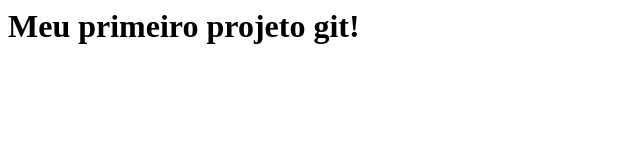
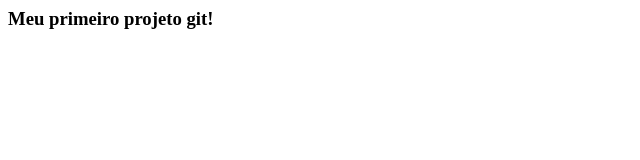
Before and after one commit to ryanbarbosa25/Projeto1, a plain HTML site: page index.html in a window 1280 px wide. Shown: the whole page, without its empty margins (0-640 px from the left). Drawn offline with Linux system fonts and the light colour scheme.

Commit message:
Alterado de h1 para h3

```diff
--- a/index.html
+++ b/index.html
@@ -5,6 +5,6 @@
 
 
 <body>
-<h1>Meu primeiro projeto git!</h1>
+<h3>Meu primeiro projeto git!</h3>
 </body>
 </html>
```
